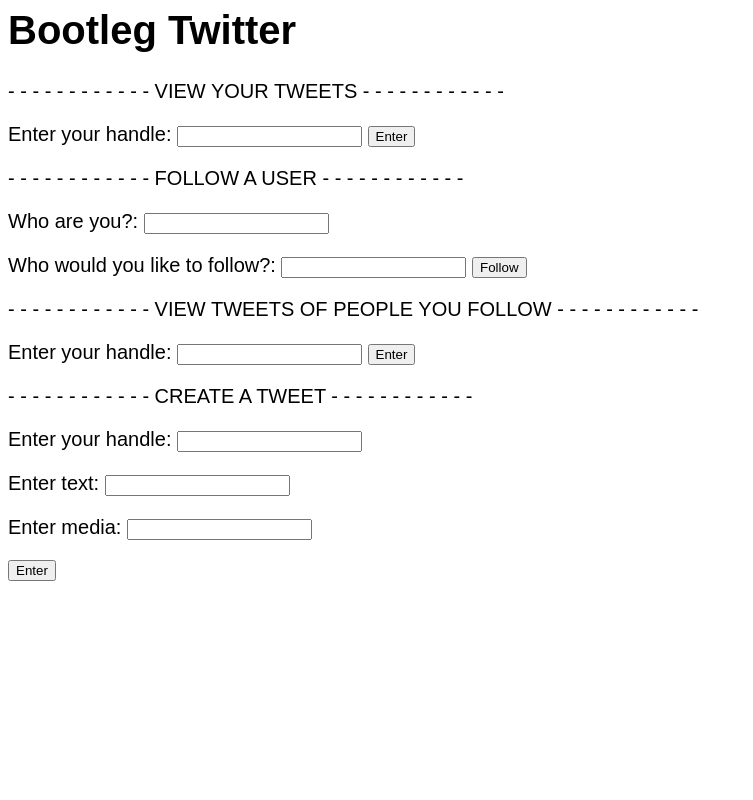
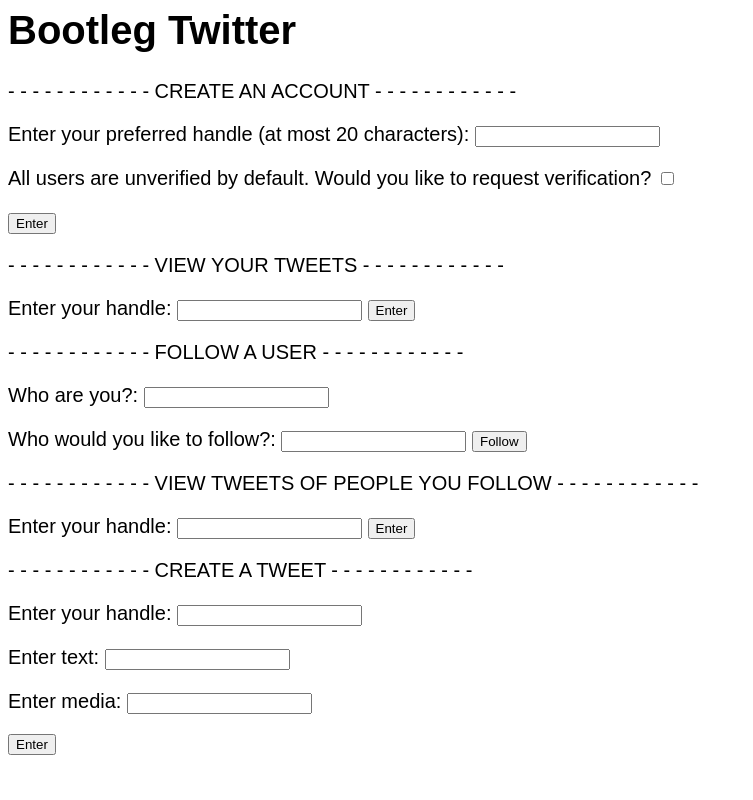
Before and after one commit to bbqxaxiu/coms4111, a Flask app: page / in a window 1280 px wide. Shown: the whole page, without its empty margins (0-753 px from the left). Run offline with Flask 2, Linux system fonts and the light colour scheme; data comes from the database, SQL or seed files in the repository; parts of the project's set-up code (start-up, migrations or seed data) failed here and were passed over.

Commit message:
add ability to create account

```diff
--- a/server.py
+++ b/server.py
@@ -15,6 +15,7 @@
 from flask import Flask, request, render_template, g, redirect, Response
 from random import randint
 from datetime import datetime
+from datetime import date
 
 tmpl_dir = os.path.join(os.path.dirname(os.path.abspath(__file__)), 'templates')
 app = Flask(__name__, template_folder=tmpl_dir)
@@ -167,6 +168,24 @@
 def another():
   return render_template("another.html")
 
+# Creates an account. Every account is unverified by default.
+@app.route('/create_account', methods=['GET'])
+def create_account():
+    date = datetime.today()
+    handle = request.args.get('handle')
+    checked = request.args.get('checkbox')
+
+    if (handle is not None):
+        g.conn.execute("""INSERT INTO users VALUES (%s, %s);""", handle, date)
+
+    if (checked): # request verification
+        g.conn.execute("""INSERT INTO unverified_users VALUES (%s, %s);""", handle, True)
+    else:
+        g.conn.execute("""INSERT INTO unverified_users VALUES (%s, %s);""", handle, False)
+
+    return redirect('/')
+
+
 # Creates a tweet for a given handle.
 @app.route('/create', methods=['GET'])
 def create():
@@ -180,7 +199,7 @@
 
     return redirect('/')
 
-# Displays a user's tweets
+# Displays a user's tweets.
 @app.route('/your_tweets', methods=['GET'])
 def your_tweets():
     handle = request.args.get('handle')
@@ -209,11 +228,11 @@
 def add():
   followerHandle = request.form['followerHandle']
   followingHandle = request.form['followedHandle']
-  #print(followingHandle)
-  #print(followerHandle)
-  followerHandle_exists = check_if_handle_exists(followerHandle)
-  followingHandle_exists = check_if_handle_exists(followingHandle)
-  if(followerHandle_exists and followingHandle_exists):
+
+  handles_exist = check_if_handle_exists(followerHandle) and check_if_handle_exists(followingHandle)
+  already_following = followingHandle in get_users_someone_follows(followerHandle)
+
+  if(handles_exist and not already_following):
       g.conn.execute("INSERT INTO following VALUES (%s, %s)", followerHandle, followingHandle)
       return redirect('/')
   else:
@@ -224,6 +243,8 @@
 def login():
     abort(401)
     this_is_never_executed()
+
+# HELPER FUNCTIONS
 
 # generates random date time for tweets (always will be in 2020)
 def generate_date_time():
@@ -238,7 +259,7 @@
     return str(year) + "-" + str(month) + "-" + str(day) + " " + str(hour) + ":" + str(minute) + ":" + str(second)
 
 
-# queries
+# SQL QUERIES
 
 # creates a tweet under a handle (calls on create_content)
 def create_tweet(handle, text, media):
@@ -271,6 +292,7 @@
     else:
         return True
 
+# returns a list of people someone follows
 def get_users_someone_follows(handle):
     cursor = g.conn.execute("SELECT * from following f where f.follower=%s", handle)
     following = []
--- a/templates/index.html
+++ b/templates/index.html
@@ -7,6 +7,16 @@
   </style>
   <body>
       <h1>Bootleg Twitter</h1>
+      - - - - - - - - - - - - CREATE AN ACCOUNT - - - - - - - - - - - -
+      <br/>
+      <form method="GET" action="/create_account">
+          <p>Enter your preferred handle (at most 20 characters): <input type="text" name="handle">
+          <p> All users are unverified by default. Would you like to request verification?
+          <input type="checkbox" name="checkbox">
+          <br/>
+          <br/>
+          <input type="submit" value="Enter"></p>
+      </form>
       - - - - - - - - - - - - VIEW YOUR TWEETS - - - - - - - - - - - -
       <br/>
       <form method="GET" action="/your_tweets">
```
Also changed, not shown: templates/tweets_of_people_you_follow.html (+10 -0 lines), templates/your_tweets.html (+10 -0 lines).
